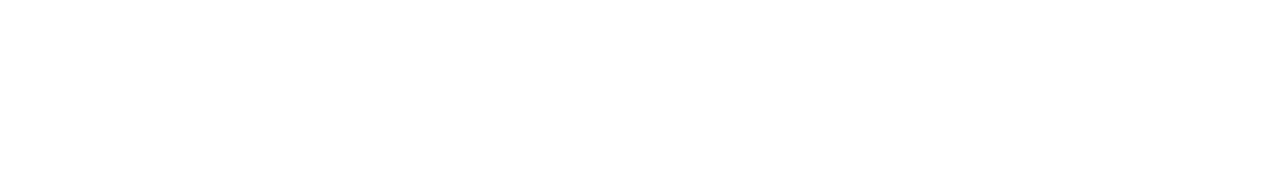
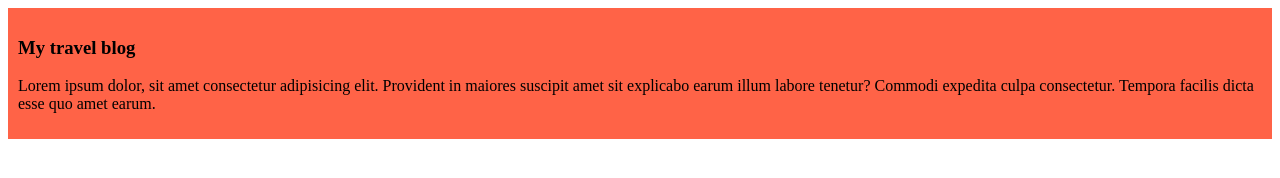
Before and after one commit to Shuprov/test-repo, a plain HTML site: page index.html in a window 1280 px wide. Drawn offline with Linux system fonts and the light colour scheme.

Commit message:
added the first blog

```diff
--- a/index.html
+++ b/index.html
@@ -5,10 +5,16 @@
     <meta charset="UTF-8">
     <meta name="viewport" content="width=device-width, initial-scale=1.0">
     <title>Test Repo</title>
+    <link rel="stylesheet" href="styles/blog.css">
 </head>
 
 <body>
-
+    <div>
+        <h3>My travel blog</h3>
+        <p>Lorem ipsum dolor, sit amet consectetur adipisicing elit. Provident in maiores suscipit amet sit explicabo
+            earum illum labore tenetur? Commodi expedita culpa consectetur. Tempora facilis dicta esse quo amet earum.
+        </p>
+    </div>
 </body>
 
 </html>
--- /dev/null
+++ b/styles/blog.css
@@ -0,0 +1,4 @@
+div {
+    background-color: tomato;
+    padding: 10px;
+}
```
